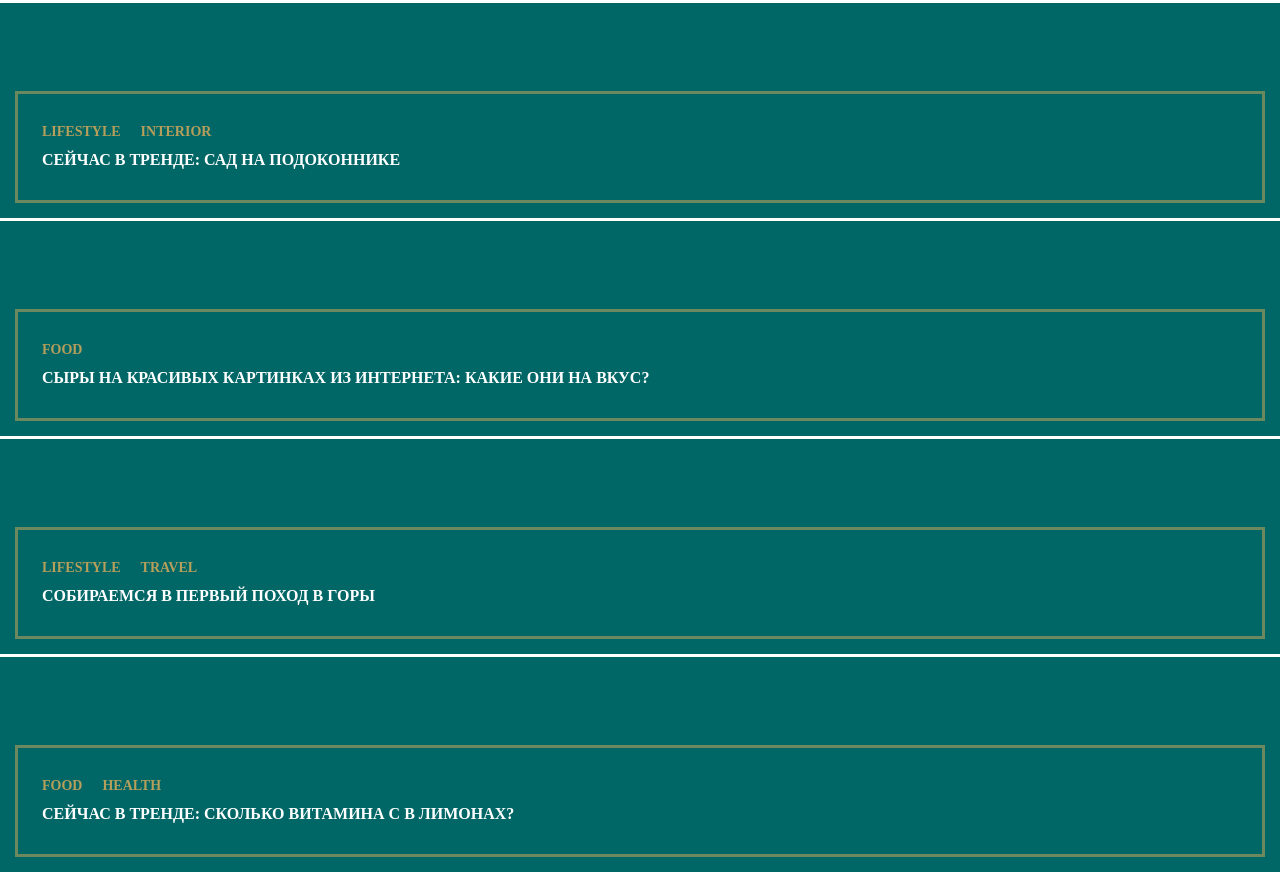
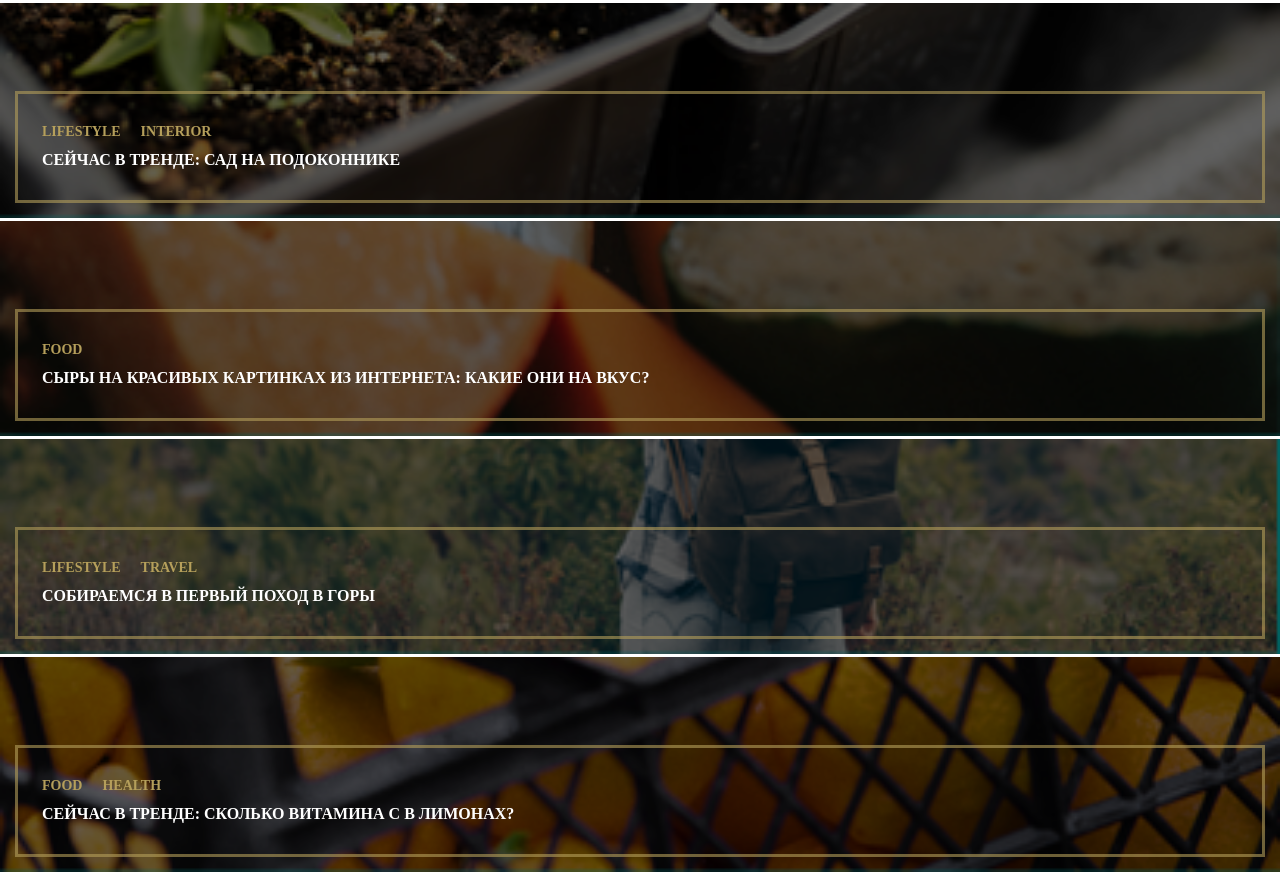
Before and after one commit to kksyai/MQ-aspirant, a plain HTML site: page index.html in a window 1280 px wide. Shown: the part 775-1660 px from the top of the page. Drawn offline with Linux system fonts and the light colour scheme; a web font is replaced by a local one.

Commit message:
Update style.css

```diff
--- a/style.css
+++ b/style.css
@@ -191,20 +191,20 @@
   }
 
   .interior {
-    background-image: url(/MQ/png/Photo-1.png);
+    background-image: url(png/Photo-1.png);
 
   }
 
   .food {
-    background-image: url(/MQ/png/Photo-2.png);
+    background-image: url(png/Photo-2.png);
   }
 
   .travel {
-    background-image: url(/MQ/png/Photo-3.png);
+    background-image: url(png/Photo-3.png);
   }
 
   .health {
-    background-image: url(/MQ/png/Photo-4.png);
+    background-image: url(png/Photo-4.png);
   }
 
 
```
